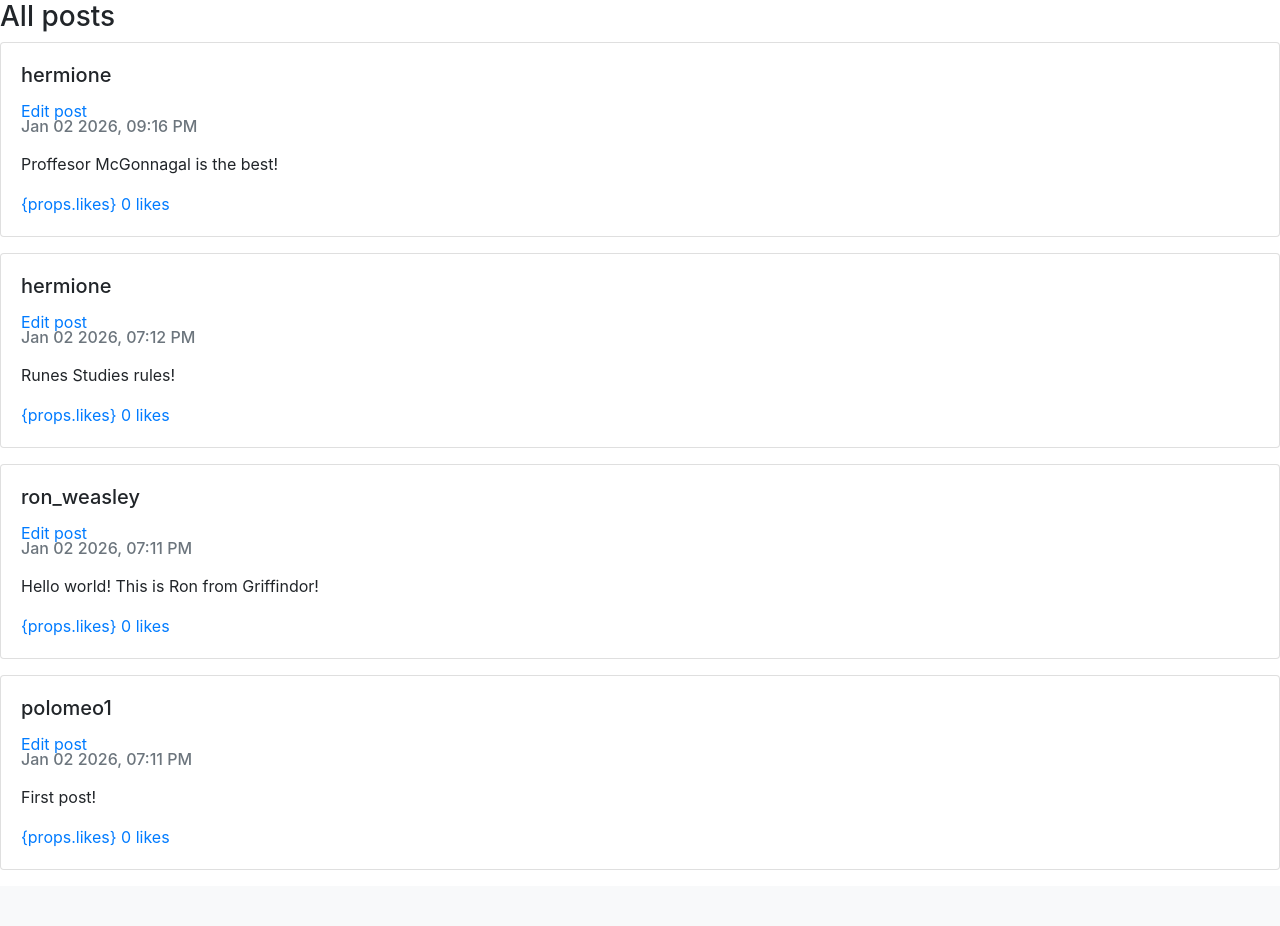
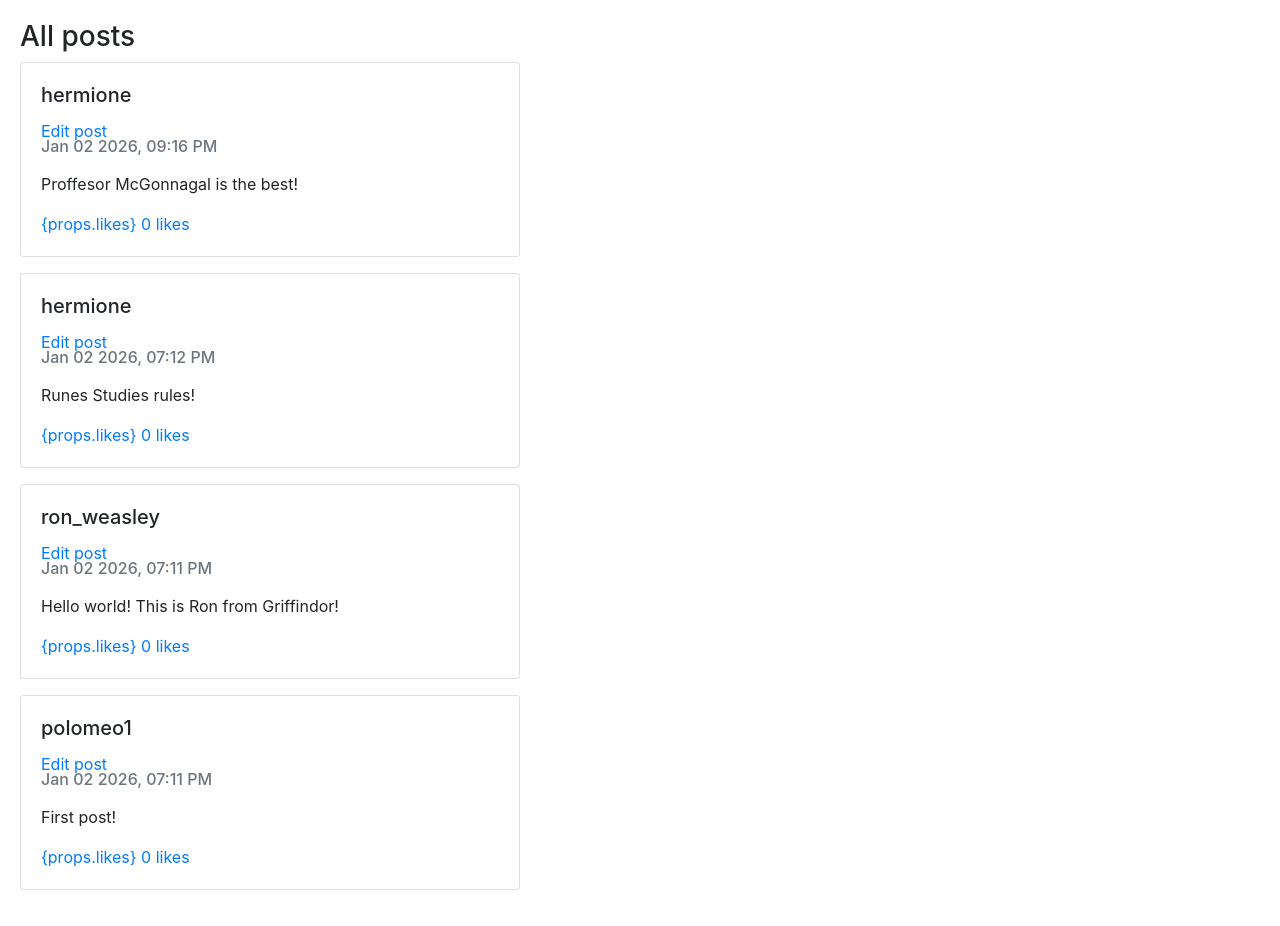
Before and after one commit to Polomeo/network, a Django app: page / in a window 1280 px wide. Shown: the part 56-982 px from the top of the page. Before the commit the page ends 926 px from the top, so only its background shows below. Run offline with Django 3.2, Linux system fonts and the light colour scheme; data comes from the database, SQL or seed files in the repository; some libraries are stand-ins or nearby versions.

Commit message:
Added some padding to card body

```diff
--- a/network/static/network/styles.css
+++ b/network/static/network/styles.css
@@ -1,3 +1,15 @@
+#profile-view, #posts-view {
+    padding: 20px;
+}
+
+.card {
+    width: 500px;
+}
+
+.card-body {
+    padding: 20px;
+}
+
 .card-title:hover {
     text-decoration-line: underline;
     cursor:pointer;
```
